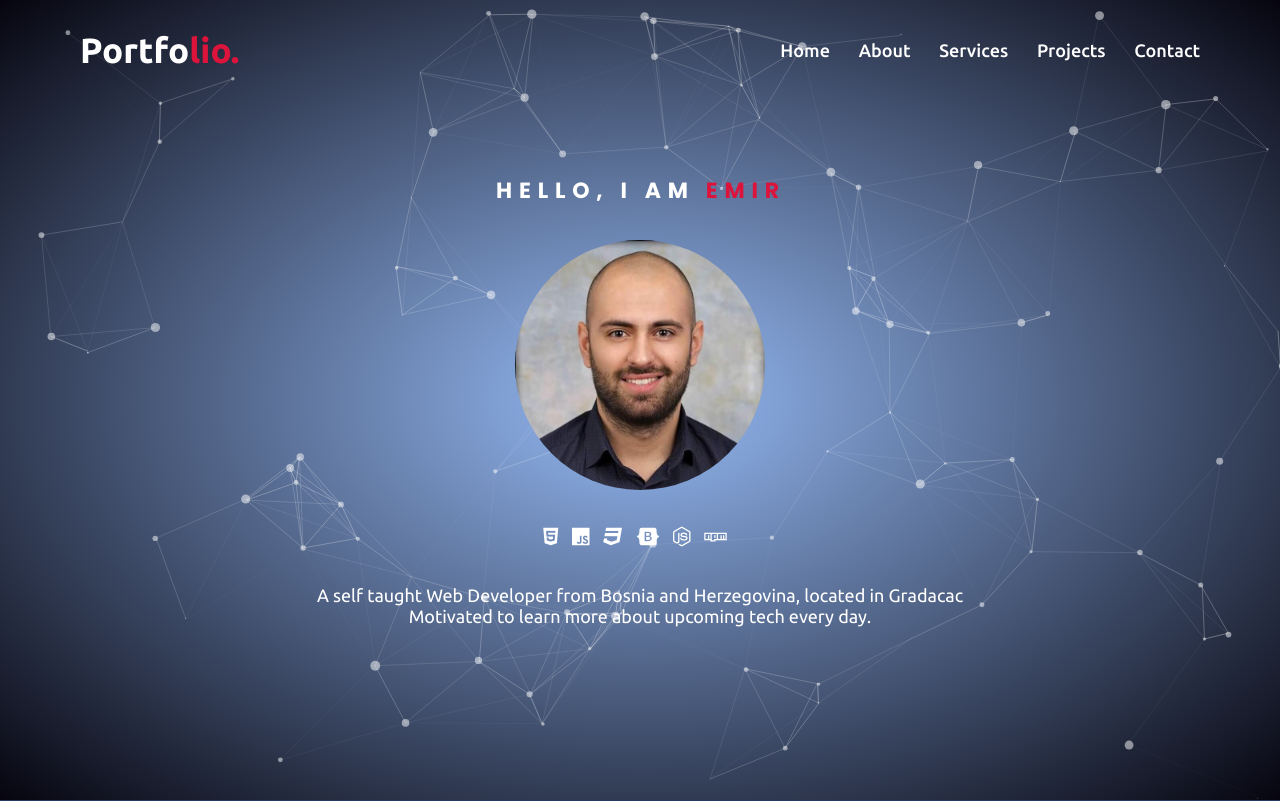
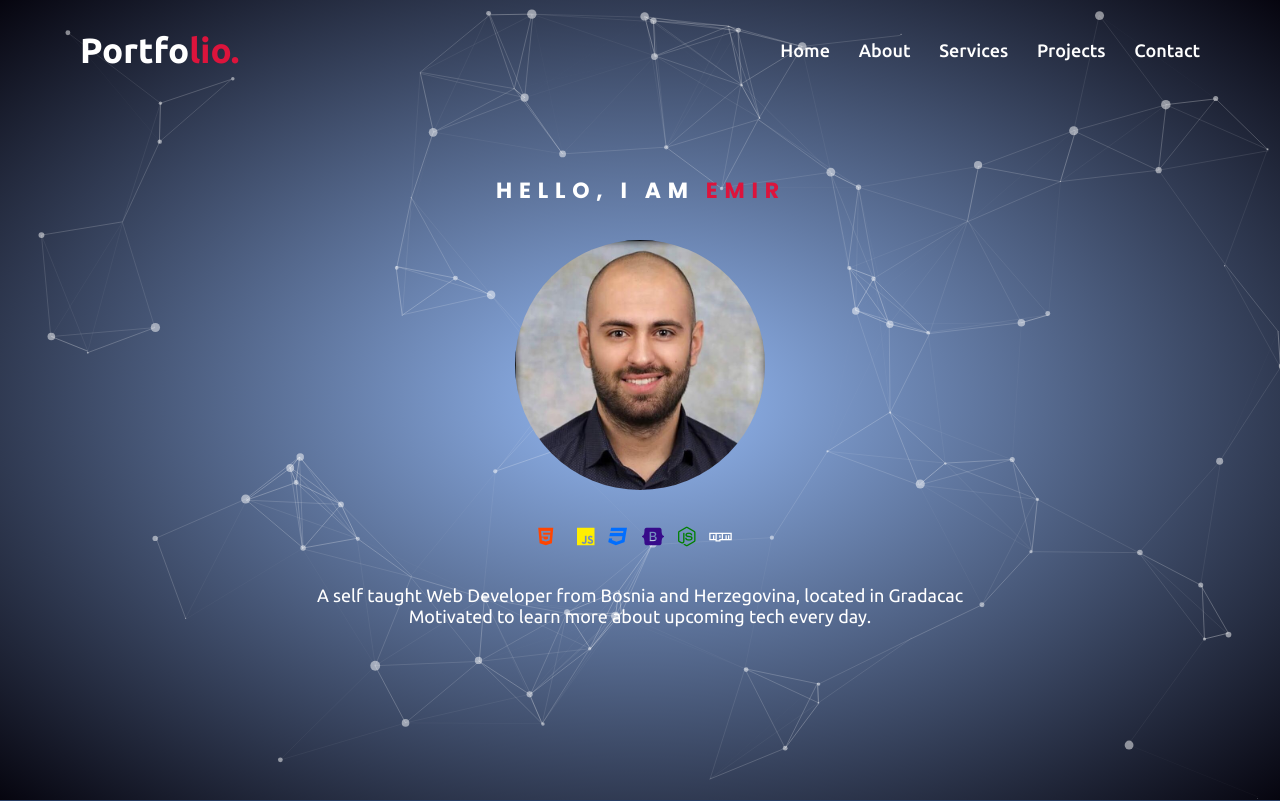
Before and after one commit to Emco995/Portfolioo, a plain HTML site: page index.html in a window 1280 px wide. Shown: the top 801 px of the page. Drawn offline with nearby package versions, Linux system fonts and the light colour scheme.

Commit message:
Update style.css

```diff
--- a/style.css
+++ b/style.css
@@ -335,6 +335,28 @@ section .title::after{
 #iconn {
     font-size: 20px;
     margin-right: 10px;
+}
+
+.fa-html5 {
+    color: orangered;
+    font-size: 20px;
+    margin-right: 10px;
+}
+
+.fa-js {
+    color: rgb(255, 238, 0);
+}
+
+.fa-css3 {
+    color: rgb(0, 110, 255);
+}
+
+.fa-bootstrap {
+    color: rgb(55, 11, 138);
+}
+
+.fa-node-js {
+    color: green;
 }
 
 .description {
```
